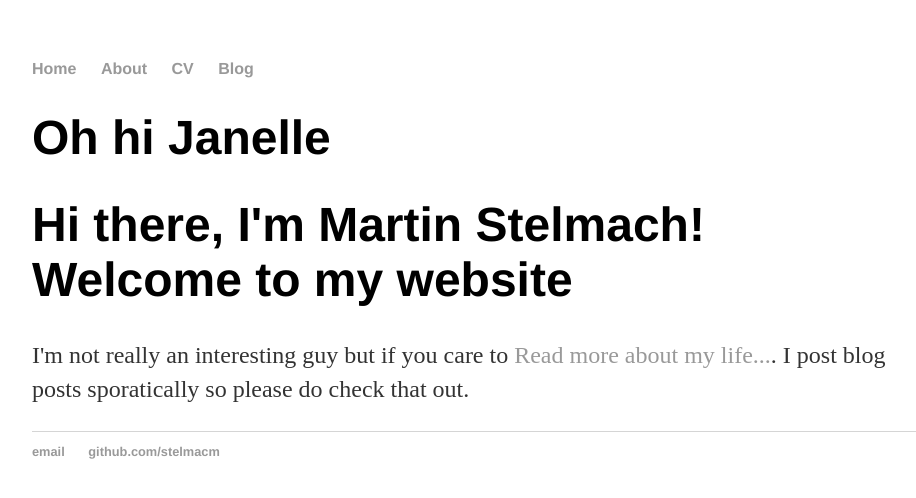
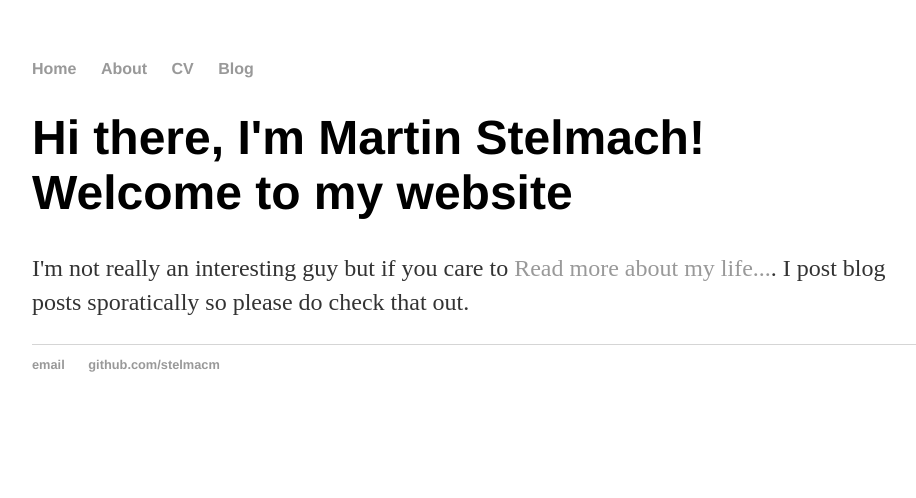
Before and after one commit to stelmacm/stelmacm.github.io, a Jekyll site: the page built from index.html, in a window 1280 px wide. Shown: the top 498 px of the page, without its empty margins (160-1076 px from the left). Built offline with Jekyll 4.4.1, drawn with Linux system fonts in a browser that asks for light colours.

Commit message:
Update index.html

```diff
--- a/index.html
+++ b/index.html
@@ -3,7 +3,6 @@ layout: default
 title: Martin Stelmach
 ---
 <div class="blurb">
-	<h1> Oh hi Janelle </h1>
 	<h1>Hi there, I'm Martin Stelmach! Welcome to my website</h1>
 	<p>I'm not really an interesting guy but if you care to <a href="/about">Read more about my life...</a>. I post blog posts sporatically so please do check that out.</p>
 </div><!-- /.blurb -->
```
